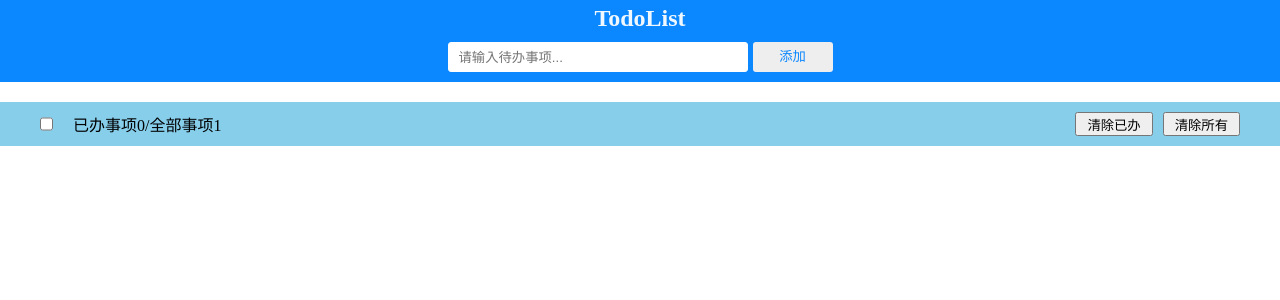
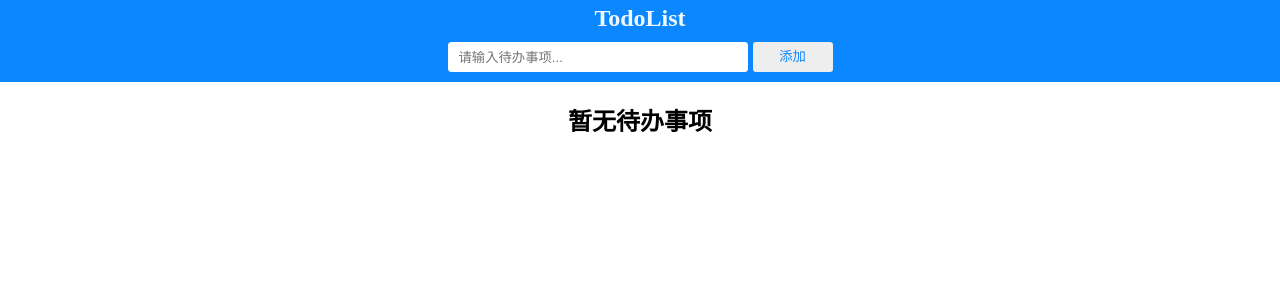
Before and after one commit to xtt-sxj3/TodoList, a Vue app in the folder vue-todo/: page / in a window 1280 px wide. Shown: the top 300 px of the page. Built offline with nearby package versions, Linux system fonts and the light colour scheme.

Commit message:
7:实现底部组件

```diff
--- a/vue-todo/src/App.vue
+++ b/vue-todo/src/App.vue
@@ -1,9 +1,15 @@
 <template>
   <TodoHeader @add-todo="handleAddTodo"></TodoHeader>
   <TodoList>
-    <TodoItem v-for="todo in todos" :key="todo.id" v-bind="todo" @toggle="handleToggle" @edit="handleEdit"></TodoItem>
+    <TodoItem
+      v-for="todo in todos"
+      :key="todo.id"
+      v-bind="todo"
+      @toggle="handleToggle"
+      @edit="handleEdit"
+      @del="handleDeleteTodo"></TodoItem>
   </TodoList>
-  <TodoFooter></TodoFooter>
+  <TodoFooter :todos="todos" @toggle-all="handleToggleAll" @clear-done="handleClearDone" @clear-all="handleClearAll"></TodoFooter>
 </template>
 
 <script setup>
@@ -32,6 +38,23 @@ const handleEdit = (id, content) => {
   const index = todos.value.findIndex(todo => todo.id === id);
   todos.value[index].content = content;
 };
+
+const handleToggleAll = checked => {
+  todos.value.forEach(todo => (todo.done = checked));
+};
+
+const handleDeleteTodo = id => {
+  const index = todos.value.findIndex(todo => todo.id === id);
+  todos.value.splice(index, 1);
+};
+
+const handleClearDone = () => {
+  todos.value = todos.value.filter(todo => !todo.done);
+};
+
+const handleClearAll = () => {
+  todos.value = [];
+};
 </script>
 
 <style>
--- a/vue-todo/src/components/TodoFooter.vue
+++ b/vue-todo/src/components/TodoFooter.vue
@@ -1,12 +1,43 @@
 <template>
-  <footer class="todo-footer">
-    <input type="checkbox" />
-    <div>已办事项0/全部事项1</div>
-    <button>清除已办</button>
-    <button>清除所有</button>
+  <footer class="todo-footer" v-if="todos.length">
+    <input type="checkbox" :checked="allDone" @change="toggleAll" />
+    <div>已办事项{{ doneCount }}/全部事项{{ allCount }}</div>
+    <button @click="clearDone">清除已办</button>
+    <button @click="clearAll">清除所有</button>
   </footer>
+  <h2 v-else class="todo-empty">暂无待办事项</h2>
 </template>
-<script setup></script>
+
+<script setup>
+import { computed } from 'vue';
+
+const props = defineProps({
+  todos: {
+    type: Array,
+    required: true,
+    default: () => [],
+  },
+});
+
+const emit = defineEmits(['toggle-all', 'clear-done', 'clear-all']);
+
+const allDone = computed(() => props.todos.every(todo => todo.done));
+const doneCount = computed(() => props.todos.filter(todo => todo.done).length);
+const allCount = computed(() => props.todos.length);
+
+const toggleAll = event => {
+  emit('toggle-all', event.target.checked);
+};
+
+const clearDone = () => {
+  emit('clear-done');
+};
+
+const clearAll = () => {
+  emit('clear-all');
+};
+</script>
+
 <style scoped>
 .todo-footer {
   display: flex;
@@ -22,4 +53,9 @@
   margin-left: 10px;
   padding: 0 10px;
 }
+
+.todo-empty {
+  text-align: center;
+  margin-top: 20px;
+}
 </style>
--- a/vue-todo/src/components/TodoItem.vue
+++ b/vue-todo/src/components/TodoItem.vue
@@ -3,7 +3,7 @@
     <input type="checkbox" :checked="done" @change="handleChange" />
     <input type="text" v-if="isEditing" :value="content" v-focus @blur="handleEdit" @keyup.enter="handleEdit" />
     <span v-else @click="isEditing = true">{{ content }}</span>
-    <button>删除</button>
+    <button @click="handleDelete">删除</button>
   </li>
 </template>
 <script setup>
@@ -24,7 +24,7 @@ const props = defineProps({
   },
 });
 
-const emit = defineEmits(['toggle', 'edit']);
+const emit = defineEmits(['toggle', 'edit','del']);
 
 //实现一个自定义的指令,约定:在setup中,如果一个变量为vFocus,就表示一个自定义指令
 //指令都是应用于dom元素的,可以扩展dom元素的功能
@@ -49,6 +49,10 @@ const handleEdit = event => {
     emit('edit', props.id, event.target.value.trim());
   }
 };
+
+const handleDelete = () => {
+  emit('del', props.id);
+};
 </script>
 
 <style scoped>
```
